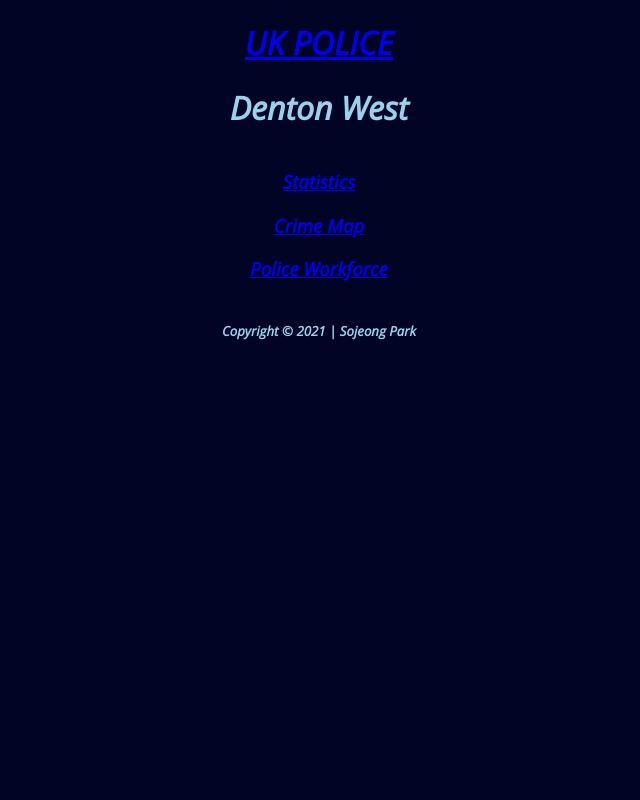
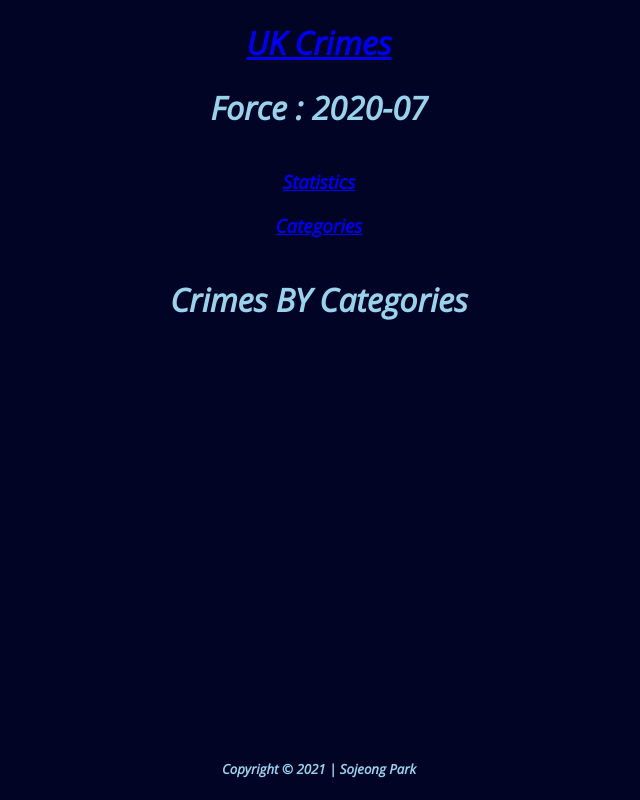
Before and after one commit to sojeong2020/Police-APP, a React (Create React App) app: page /Categories in a window 1280 px wide. Shown: the whole page, without its empty margins (321-961 px from the left). Built offline with nearby package versions, Linux system fonts and the light colour scheme.

Commit message:
delete all previous work

```diff
--- a/src/App.js
+++ b/src/App.js
@@ -1,54 +1,39 @@
 import './App.css';
 import {useState} from 'react';
-import {PostCodeContext} from './contexts/PostCode';
 import {Route,Switch } from 'react-router-dom';
 import Header from './components/Header';
 import Nav from './components/Nav';
 import Home from './components/Home';
 import Statistics from './components/Statistics';
-import CrimeMap from './components/CrimeMap';
-import Workforce from './components/Workforce';
+import Categories from './components/Categories';
 import Footer from './components/Footer';
 
 
 
 function App() {
-  const [post,setPost]=useState("m342lw")
 
-  const [postCode, setPostCode]=useState({
-    "latitude":"53.454168",
-    "longitude": "-2.15228",
-    "admin_ward":"Denton West"});
 
   return (
-    <PostCodeContext.Provider value={{postCode,post,setPostCode,setPost}}>
     <div className="App">
-        <Header postCode={postCode} />
+        <Header />
         <Nav />
 
         <Switch>
           <Route exact path="/">
-            <Home setPostCode={setPostCode} position={[postCode.latitude, postCode.longitude]} admin_ward={postCode.admin_ward}
-            post={post}setPost={setPost}/>
+            <Home />
           </Route>
 
           <Route path="/statistics">
             <Statistics />
           </Route>
 
-          <Route path="/map">
-            <CrimeMap />
+          <Route path="/Categories">
+            <Categories />
           </Route>
-
-          <Route path="/workforce">
-            <Workforce />
-          </Route>
-
         </Switch>
 
         <Footer />
     </div>
-    </PostCodeContext.Provider>
   );
 }
 
--- /dev/null
+++ b/src/components/Categories.jsx
@@ -0,0 +1,11 @@
+import React from 'react';
+
+const Categories = () => {
+    return (
+        <div>
+            <h1>Crimes BY Categories</h1>
+        </div>
+    );
+};
+
+export default Categories;
--- a/src/components/CrimeMap.jsx
+++ /dev/null
@@ -1,16 +0,0 @@
-import React from 'react';
-import {useState,useEffect} from 'react';
-
-
-
-const CrimeMap = () => {
-
-
-    return (
-        <div>
-            <h1>crime map</h1>
-        </div>
-    );
-};
-
-export default CrimeMap;
--- a/src/components/Header.jsx
+++ b/src/components/Header.jsx
@@ -1,19 +1,17 @@
-import {useContext} from 'react';
-import {PostCodeContext} from '../contexts/PostCode';
+
 import {Link} from 'react-router-dom'
 
 
 const Header = () => {
-    const {postCode} = useContext(PostCodeContext);
-console.log(postCode,"<<<<<postCode from Header")
+
 
     return (
         <div>
            <div>
-           <Link to='/'><h1>UK POLICE </h1></Link>
+           <Link to='/'><h1>UK Crimes </h1></Link>
            </div>
            <div>
-               <h1>{postCode.admin_ward}</h1>
+               <h1>Force : 2020-07</h1>
            </div>
 
         </div>
--- a/src/components/Home.jsx
+++ b/src/components/Home.jsx
@@ -1,74 +1,11 @@
 import React from 'react';
-import {useState,useEffect,useContext} from 'react';
-import { PostCodeContext } from '../contexts/PostCode';
-import { getPostCode} from '../utils/api';
-import { MapContainer, TileLayer, Marker, Popup } from 'react-leaflet';
 
-
-
-const Home = (props) => {
-   console.log(props,"<<<props")
-   console.log(props.position,"<<<props.position")
-
-  const [location,setLocation]=useState([]);
-  const [post,setPost]=useState("");
-
-  const {setPostCode} = useContext(PostCodeContext);
-   console.log(location,"location from Home.jsx")
-
-  useEffect(()=>{
-  getPostCode(props.post).then((resultFromApi)=>{
-    console.log(resultFromApi,"<<<<getpostfromAPi")
-               setLocation(resultFromApi)
-      })
-  },[])
-
- const handleSubmit = (event) => {
-
-    event.preventDefault();
-
-
-  };
-
-
-
-
-    return (
-
+const Home = () => {
+  return (
     <div>
-
-      <form onSubmit={handleSubmit}>
-       <label>
-       Find your local area
-        <input
-          value={post}
-          onChange={(event) => setPost(event.target.value)}
-        />
-       </label>
-       <button type="submit">search</button>
-      </form>
-
-
-        <div className="Map">
-        <MapContainer center={props.position}zoom={12} >
-
-        <TileLayer
-          attribution='&copy; <a href="http://osm.org/copyright">OpenStreetMap</a> contributors'
-          url="https://{s}.tile.openstreetmap.org/{z}/{x}/{y}.png"
-          />
-        <Marker position={props.position}>
-
-         <Popup>
-          A pretty CSS3 popup. <br /> Easily customizable.
-        </Popup>
-        </Marker>
-        </MapContainer>
-       </div>
-
+      Hi!!!!!
     </div>
-
-
-    );
+  );
 };
 
 export default Home;
--- a/src/components/Nav.jsx
+++ b/src/components/Nav.jsx
@@ -5,8 +5,7 @@ const Nav = () => {
     return (
         <div>
             <Link to='/statistics'><h3>Statistics</h3></Link>
-            <Link to='/map'><h3>Crime Map</h3></Link>
-            <Link to='/workforce'><h3>Police Workforce</h3></Link>
+            <Link to='/categories'><h3>Categories</h3></Link>
         </div>
     );
 };
--- a/src/components/Statistics.jsx
+++ b/src/components/Statistics.jsx
@@ -1,53 +1,9 @@
 import React from 'react';
-import {useState,useEffect} from 'react';
-import { getCrimes,getCrimesBy,getCategories,getForces} from '../utils/api';
 
 const Statistics = () => {
-    const [categories, setCategories] = useState([]);
-    const [forces, setForces] = useState([]);
-    const [crimes, setCrimes] = useState([]);
-    const [crimesBy, setCrimesBy] = useState([]);
-
-
-useEffect(()=>{
-        getCategories().then((resultFromApi)=>{
-            console.log(resultFromApi)
-            setCategories(resultFromApi)
-        })
-    },[])
-
-useEffect(()=>{
-        getForces().then((resultFromApi)=>{
-            console.log(resultFromApi)
-            setForces(resultFromApi)
-        })
-    },[])
-
- useEffect(()=>{
-        getCrimes().then((resultFromApi)=>{
-            console.log(resultFromApi)
-            setCrimes(resultFromApi)
-        })
-    },[])
-
-useEffect(()=>{
-        getCrimesBy(category,force,date).then((resultFromApi)=>{
-            console.log(resultFromApi)
-             setCrimesBy(resultFromApi)
-        })
-    },[])
-
     return (
         <div>
-           <h1>select force</h1>
-           <h1>select category</h1>
-           <h1>select date</h1>
-
-
-
-
-
-
+            <h1>Crimes By Outcomes</h1>
         </div>
     );
 };
--- a/src/components/Workforce.jsx
+++ /dev/null
@@ -1,11 +0,0 @@
-import React from 'react';
-
-const Workforce = () => {
-    return (
-        <div>
-            <h1>workforce</h1>
-        </div>
-    );
-};
-
-export default Workforce;
```
